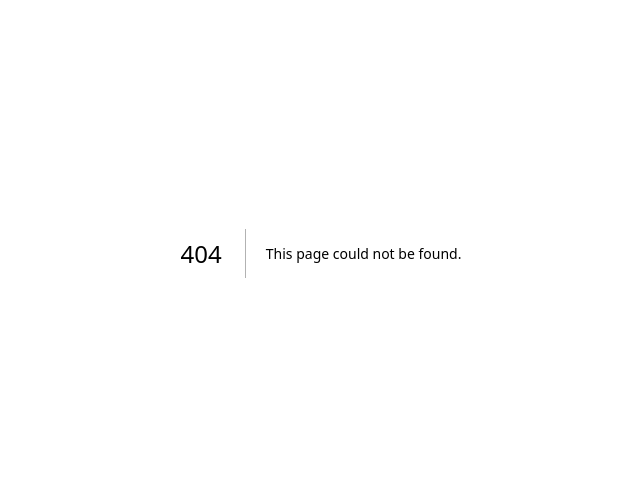
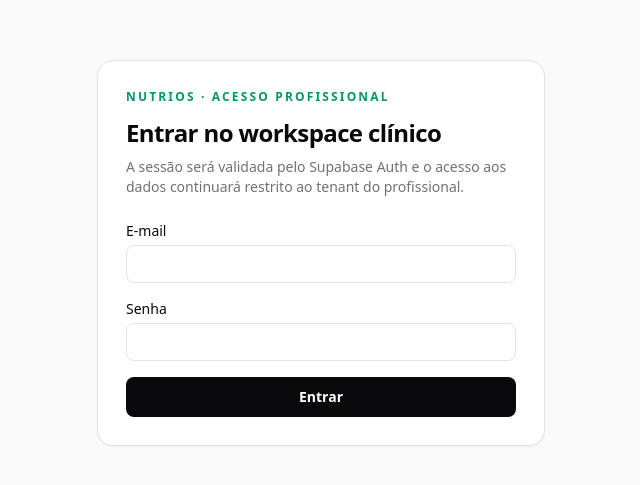
Before and after one commit to agendanutrijulianamoreira-droid/NutriOS, a Next.js app: page /login in a window 1280 px wide. Before the commit this address had no page. Shown: the part 147-632 px from the top of the page, without its empty margins (319-959 px from the left). Built offline with nearby package versions, Linux system fonts and the light colour scheme.

Commit message:
feat: add Supabase login page

```diff
--- /dev/null
+++ b/src/app/login/page.tsx
@@ -0,0 +1,26 @@
+import { signInWithPassword } from "@/app/actions/auth";
+
+export default async function LoginPage({ searchParams }: { searchParams: Promise<{ error?: string }> }) {
+  const params = await searchParams;
+  const message = params.error === "missing"
+    ? "Informe e-mail e senha."
+    : params.error === "invalid"
+      ? "Credenciais inválidas."
+      : null;
+
+  return (
+    <main className="flex min-h-screen items-center justify-center bg-zinc-50 px-6 dark:bg-zinc-950">
+      <section className="w-full max-w-md rounded-2xl border border-zinc-200 bg-white p-7 shadow-sm dark:border-zinc-800 dark:bg-zinc-900">
+        <p className="text-xs font-semibold uppercase tracking-[0.18em] text-emerald-600">NutriOS · acesso profissional</p>
+        <h1 className="mt-3 text-2xl font-semibold tracking-tight">Entrar no workspace clínico</h1>
+        <p className="mt-2 text-sm text-zinc-500">A sessão será validada pelo Supabase Auth e o acesso aos dados continuará restrito ao tenant do profissional.</p>
+        <form action={signInWithPassword} className="mt-6 space-y-4">
+          <label className="block text-sm font-medium">E-mail<input name="email" type="email" autoComplete="email" required className="mt-1 w-full rounded-lg border border-zinc-200 bg-transparent px-3 py-2 outline-none focus:border-zinc-500 dark:border-zinc-700" /></label>
+          <label className="block text-sm font-medium">Senha<input name="password" type="password" autoComplete="current-password" required className="mt-1 w-full rounded-lg border border-zinc-200 bg-transparent px-3 py-2 outline-none focus:border-zinc-500 dark:border-zinc-700" /></label>
+          {message ? <p className="rounded-lg bg-amber-50 px-3 py-2 text-sm text-amber-800 dark:bg-amber-950/30 dark:text-amber-300">{message}</p> : null}
+          <button className="w-full rounded-lg bg-zinc-950 px-4 py-2.5 text-sm font-semibold text-white dark:bg-zinc-100 dark:text-zinc-950">Entrar</button>
+        </form>
+      </section>
+    </main>
+  );
+}
```
